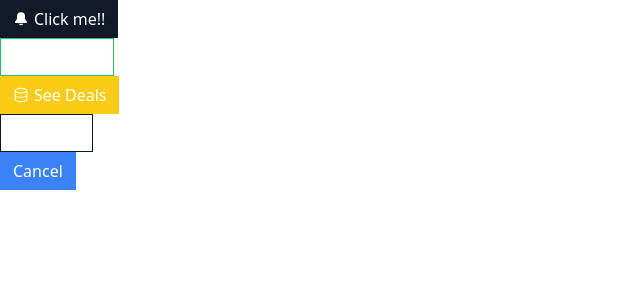
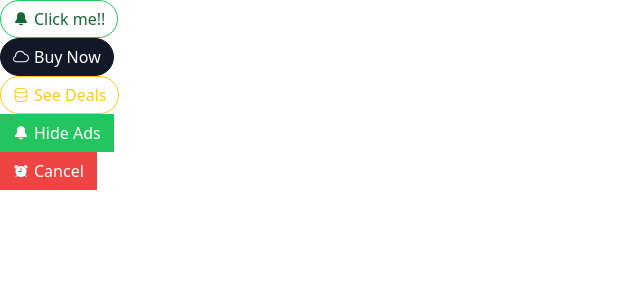
Before and after one commit to Mortezaahm/comps, a React (Create React App) app: page / in a window 1280 px wide. Shown: the top 300 px of the page, without its empty margins (0-640 px from the left). Built offline with nearby package versions, Linux system fonts and the light colour scheme.

Commit message:
Fixed the color problem

```diff
--- a/public/index.html
+++ b/public/index.html
@@ -24,7 +24,7 @@
       work correctly both with client-side routing and a non-root public URL.
       Learn how to configure a non-root public URL by running `npm run build`.
     -->
-    <title>React App</title>
+    <title>Button</title>
   </head>
   <body>
     <noscript>You need to enable JavaScript to run this app.</noscript>
--- a/src/App.js
+++ b/src/App.js
@@ -1,32 +1,37 @@
 import { GoBellFill, GoCloud, GoDatabase } from "react-icons/go";
 import Button from "./Button";
+import { IoAlarm } from "react-icons/io5";
 function App() {
   return (
     <div>
       <div>
-        <Button secondary>
+        <Button success rounded outline>
           <GoBellFill /> Click me!!
         </Button>
       </div>
       <div>
-        <Button success outline>
+        <Button secondary rounded>
           <GoCloud />
           Buy Now
         </Button>
       </div>
       <div>
-        <Button warning>
+        <Button warning outline rounded>
           <GoDatabase />
           See Deals
         </Button>
       </div>
       <div>
-        <Button secondary outline>
+        <Button success>
+          <GoBellFill />
           Hide Ads
         </Button>
       </div>
       <div>
-        <Button primary>Cancel</Button>
+        <Button danger>
+          <IoAlarm />
+          Cancel
+        </Button>
       </div>
     </div>
   );
--- a/src/Button.js
+++ b/src/Button.js
@@ -15,20 +15,42 @@ function Button({
     rest.className,
     "flex items-center px-3 py-1.5 border",
     {
-      "border-blue-500 bg-blue-500 text-white": primary,
-      "border-gray-900 bg-gray-900 text-white": secondary,
-      "border-green-500 bg-green-500 text-white": success,
-      "border-yellow-400 bg-yellow-400 text-white": warning,
-      "border-red-500 bg-red-500 text-white": danger,
+      "border-blue-500": primary,
+      "border-gray-900": secondary,
+      "border-green-500": success,
+      "border-yellow-400": warning,
+      "border-red-500": danger,
+      "bg-blue-500 text-white": primary && !outline,
+      "bg-gray-900 text-white": secondary && !outline,
+      "bg-green-500 text-white": success && !outline,
+      "bg-yellow-400 text-white": warning && !outline,
+      "bg-red-500 text-white": danger && !outline,
+      "bg-white text-blue-500": outline && primary,
+      "bg-white text-gray-900": outline && secondary,
+      "bg-white text-green-800": outline && success,
+      "bg-white text-yellow-400": outline && warning,
+      "bg-white text-red-500": outline && danger,
       "rounded-full": rounded,
-      "bg-white": outline,
-      "text-blue-500": outline && primary,
-      "text-black": outline && secondary,
-      "text-green-800": outline && success,
-      "text-yellow-400": outline && warning,
-      "text-red-500": outline && danger,
     }
   );
+  // const classes = classNames(
+  //   rest.className,
+  //   "flex items-center px-3 py-1.5 border",
+  //   {
+  //     "border-blue-500 bg-blue-500 text-white": primary,
+  //     "border-gray-900 bg-gray-900 text-white": secondary,
+  //     "border-green-500 bg-green-500 text-white": success,
+  //     "border-yellow-400 bg-yellow-400 text-white": warning,
+  //     "border-red-500 bg-red-500 text-white": danger,
+  //     "rounded-full": rounded,
+  //     "bg-white": outline,
+  //     "text-blue-500": outline && primary,
+  //     "text-gray-900": outline && secondary,
+  //     "text-green-800": outline && success,
+  //     "text-yellow-400": outline && warning,
+  //     "text-red-500": outline && danger,
+  //   }
+  // );
   return (
     <button {...rest} className={classes}>
       {children}
```
